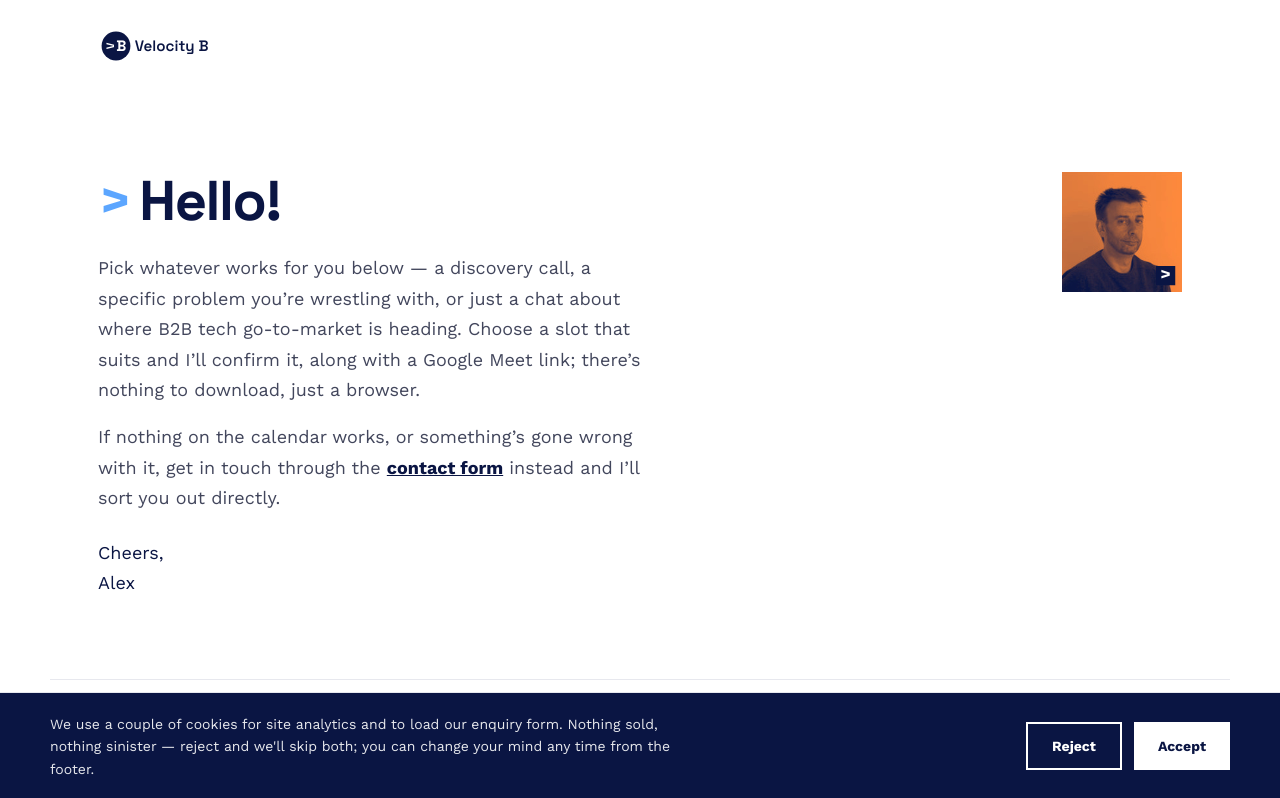
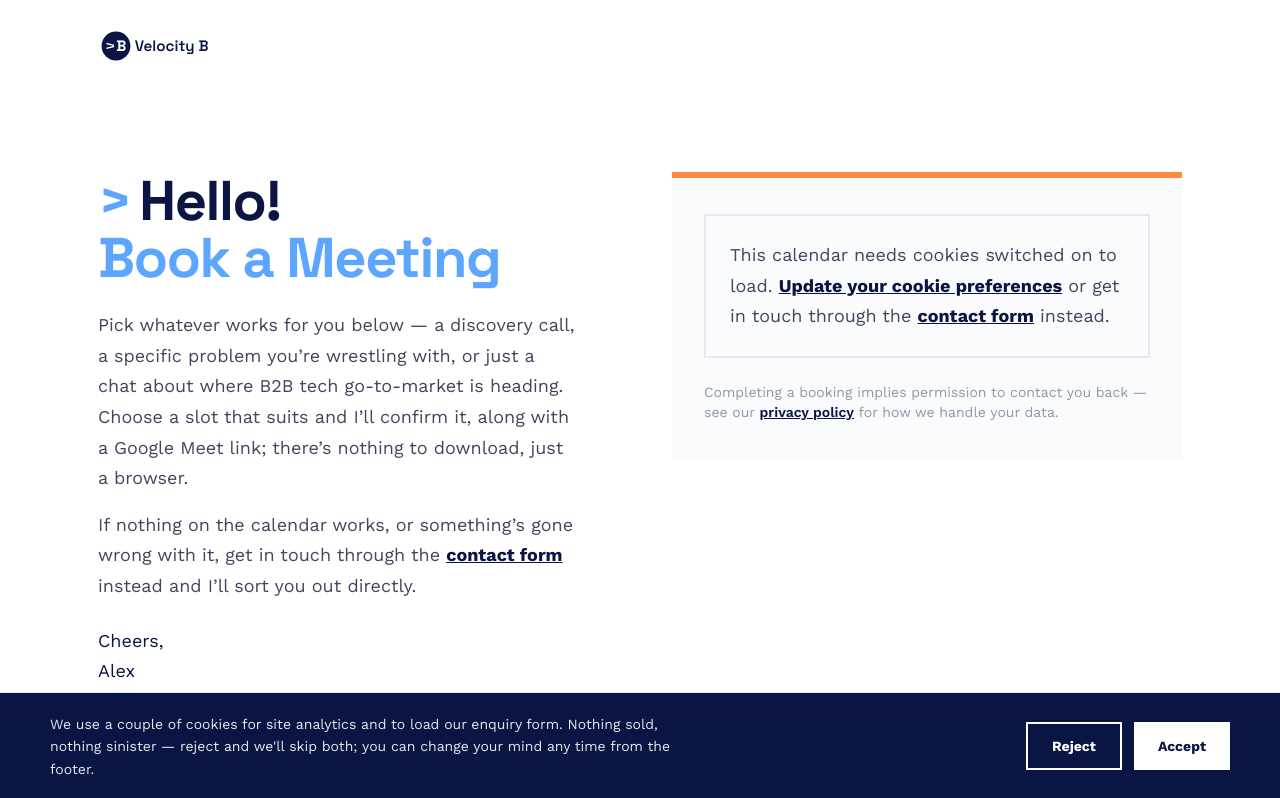
Before and after one commit to vb-iant/velocity-b, a Next.js app: page /meet-alex in a window 1280 px wide. Shown: the top 798 px of the page. Built offline with nearby package versions, Linux system fonts and the light colour scheme.

Commit message:
Meet Alex: two-line hero (Hello!/Book a Meeting), form moved to right column, Alex photo moved below sign-off

```diff
--- a/app/meet-alex/page.tsx
+++ b/app/meet-alex/page.tsx
@@ -12,23 +12,26 @@ export const metadata: Metadata = {
 export default function MeetAlexPage() {
   return (
     <main>
-      {/* Hero / intro */}
+      {/* Hero + booking calendar */}
       <section className="mx-auto max-w-[1180px] px-12 py-20">
-        <div className="grid grid-cols-1 items-start gap-14 md:grid-cols-[1fr_auto]">
+        <div className="grid grid-cols-1 items-start gap-16 md:grid-cols-2">
           <div>
             <h1 className="font-display text-[42px] font-bold leading-[1.02] tracking-tight md:text-[56px]">
               <AnimatedChevron className="text-blue" />
               Hello!
             </h1>
+            <h2 className="font-display text-[42px] font-bold leading-[1.02] tracking-tight text-blue md:text-[56px]">
+              Book a Meeting
+            </h2>
 
-            <p className="mt-6 max-w-[560px] text-lg leading-[1.7] text-[#42465c]">
+            <p className="mt-6 max-w-[480px] text-lg leading-[1.7] text-[#42465c]">
               Pick whatever works for you below — a discovery call, a
               specific problem you&rsquo;re wrestling with, or just a chat
               about where B2B tech go-to-market is heading. Choose a slot
               that suits and I&rsquo;ll confirm it, along with a Google Meet
               link; there&rsquo;s nothing to download, just a browser.
             </p>
-            <p className="mt-4 max-w-[560px] text-lg leading-[1.7] text-[#42465c]">
+            <p className="mt-4 max-w-[480px] text-lg leading-[1.7] text-[#42465c]">
               If nothing on the calendar works, or something&rsquo;s gone
               wrong with it, get in touch through the{" "}
               <a href="/contact" className="font-bold text-navy underline">
@@ -42,14 +45,13 @@ export default function MeetAlexPage() {
               <br />
               Alex
             </p>
-          </div>
 
             <a
               href="https://www.linkedin.com/in/alex-simonson/"
               target="_blank"
               rel="noopener noreferrer"
               aria-label="Alex Simonson on LinkedIn"
-            className="group relative block h-[120px] w-[120px] shrink-0 overflow-hidden"
+              className="group relative mt-6 block h-[120px] w-[120px] overflow-hidden"
             >
               <Image
                 src="/team/alex.jpg"
@@ -61,16 +63,12 @@ export default function MeetAlexPage() {
               <span className="pointer-events-none absolute inset-0 bg-navy/25 opacity-0 transition-opacity duration-300 group-hover:opacity-100" />
             </a>
           </div>
-      </section>
 
-      {/* Booking calendar */}
-      <section className="mx-auto max-w-[1180px] border-t border-hair px-12 py-20">
-        <div className="border-t-[6px] border-orange bg-[#fafbfd] px-8 py-9">
+          <div className="sticky top-8 border-t-[6px] border-orange bg-[#fafbfd] px-8 py-9">
             <HubspotMeetings meetingUrl="https://meetings-eu1.hubspot.com/simonson?embed=true" />
-        </div>
-        <p className="mt-6 max-w-[640px] text-sm text-[#9096a8]">
-          Completing a booking implies permission to contact you back — see
-          our{" "}
+            <p className="mt-6 text-sm text-[#9096a8]">
+              Completing a booking implies permission to contact you back —
+              see our{" "}
               <a
                 href="/privacy-policy"
                 className="font-semibold text-navy underline"
@@ -79,6 +77,8 @@ export default function MeetAlexPage() {
               </a>{" "}
               for how we handle your data.
             </p>
+          </div>
+        </div>
       </section>
     </main>
   );
```
Lines whose indentation alone changed are shown as unchanged.
